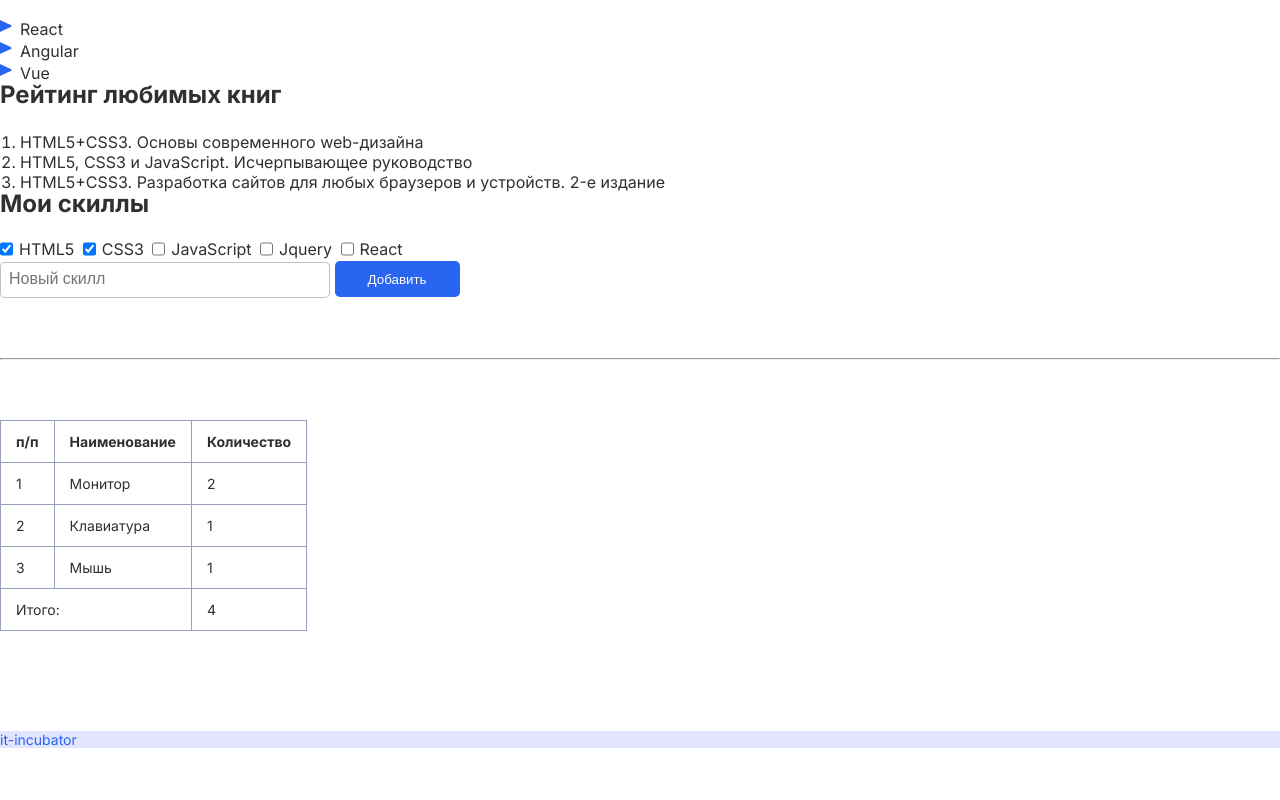
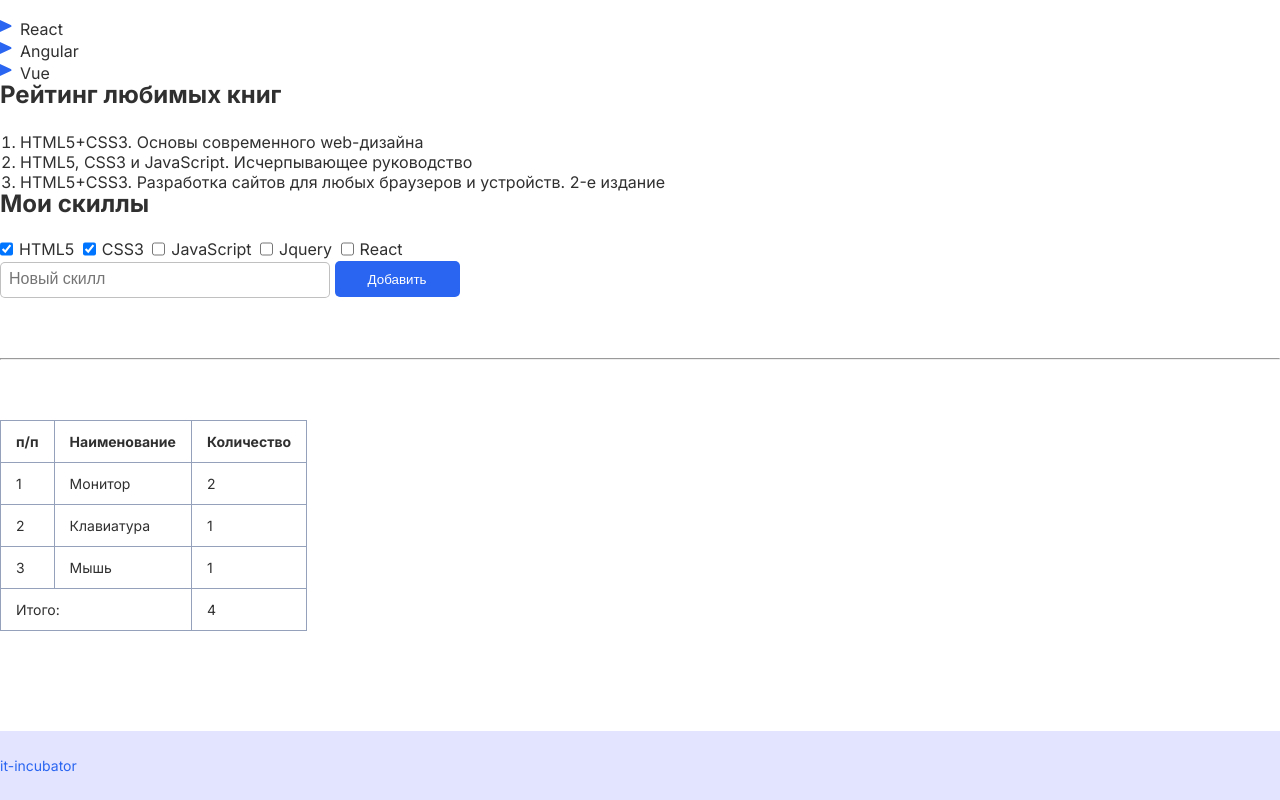
Before and after one commit to sklifa1087-cell/2-hw-with-auto-test-html-css-main, a plain HTML site: page index.html in a window 1280 px wide. Shown: the part 974-1774 px from the top of the page. Before the commit the page ends 1722 px from the top, so only its background shows below. Drawn offline with Linux system fonts and the light colour scheme.

Commit message:
complete task-3

```diff
--- a/style.css
+++ b/style.css
@@ -184,7 +184,7 @@ th, td {
 footer {
     /* Стили для футера */
     background: #A3A7FF4D;
-    padding-top: 26px 0px;
+    padding: 26px 0px;
     font-weight: 400;
     font-size: 14px;
 }
```
